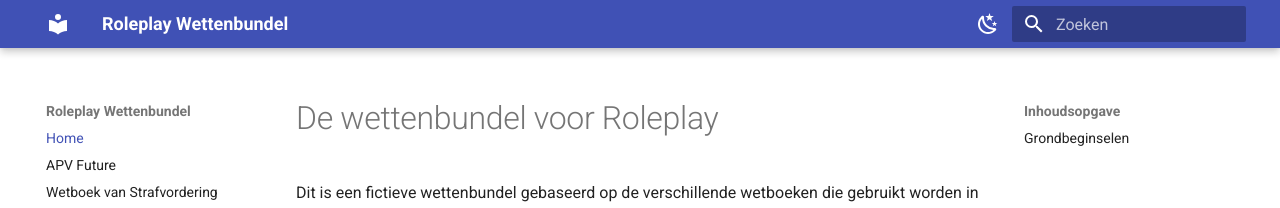
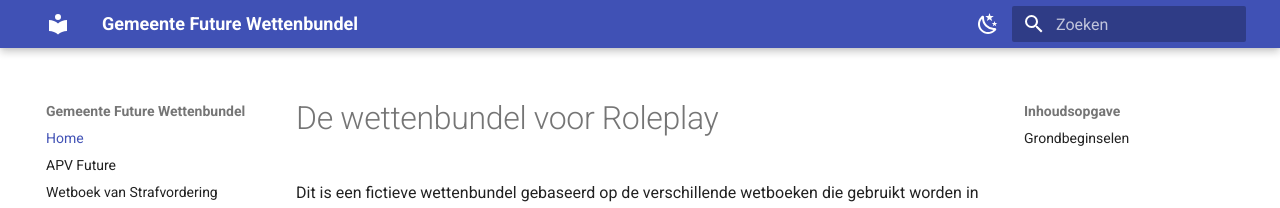
Before and after one commit to EnriqueFernandez20/FutureRP-Wettenbundel, an MkDocs documentation site: the page built from docs/index.md, in a window 1280 px wide. Shown: the top 208 px of the page. Built offline with MkDocs 1.6.1 and Material for MkDocs 9.7.7, drawn with Linux system fonts in a browser that asks for light colours.

Commit message:
Wettenbundel titel
Gemeente Future Wettenbundel

```diff
--- a/mkdocs.yml
+++ b/mkdocs.yml
@@ -1,6 +1,6 @@
-site_name: Roleplay Wettenbundel
+site_name: 'Gemeente Future Wettenbundel'
 site_url: https://wetten.roleplayneder.land/
-site_description: 'Roleplay Wettenbundel'
+site_description: 'Gemeente Future Wettenbundel'
 site_author: 'that.edward'
 
 copyright: 'Copyright &copy; 2022-2023 Edward Bakker (dc: that.edward), Jim Blume (dc: emeraldshovel74) | Alle rechten voorbehouden'
```
